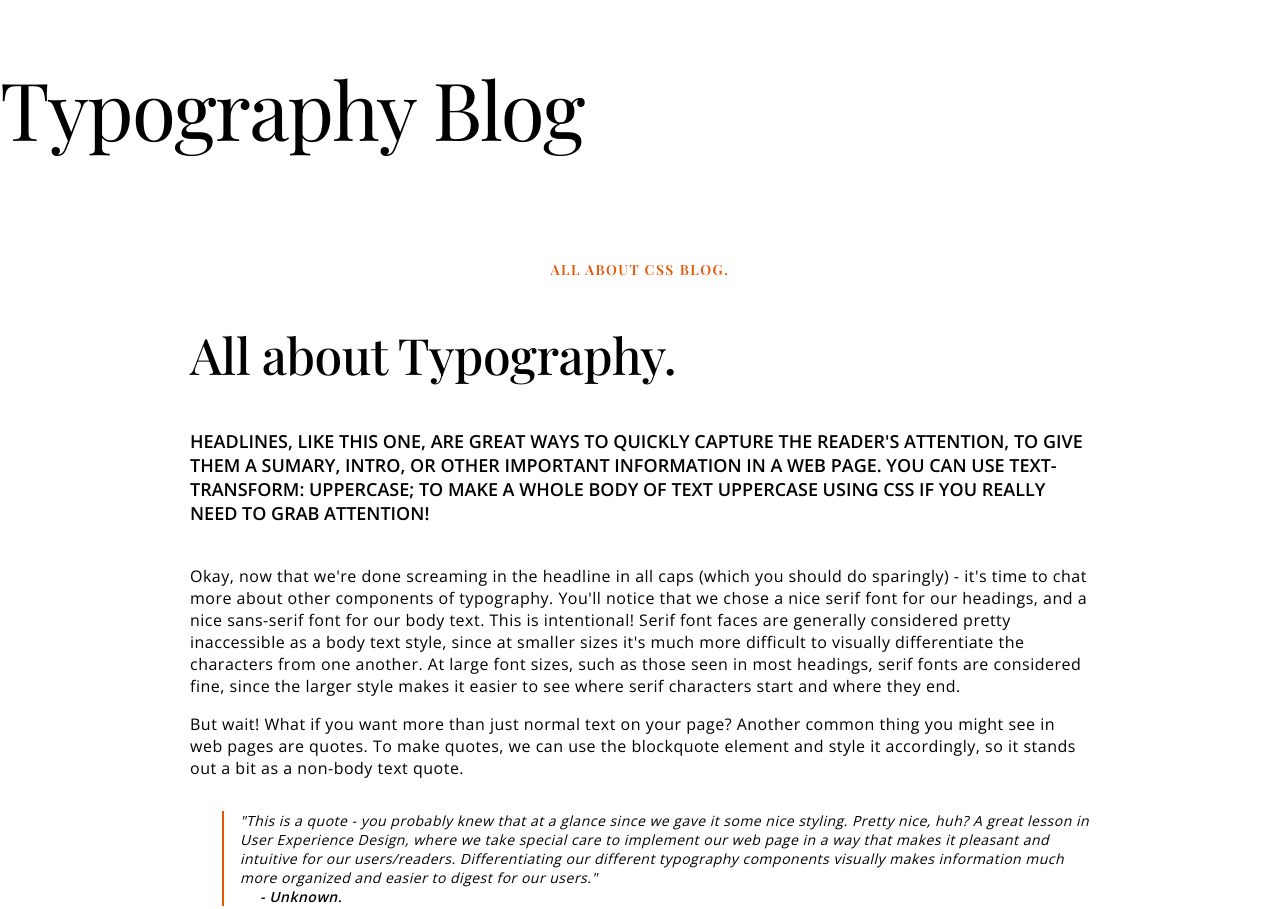
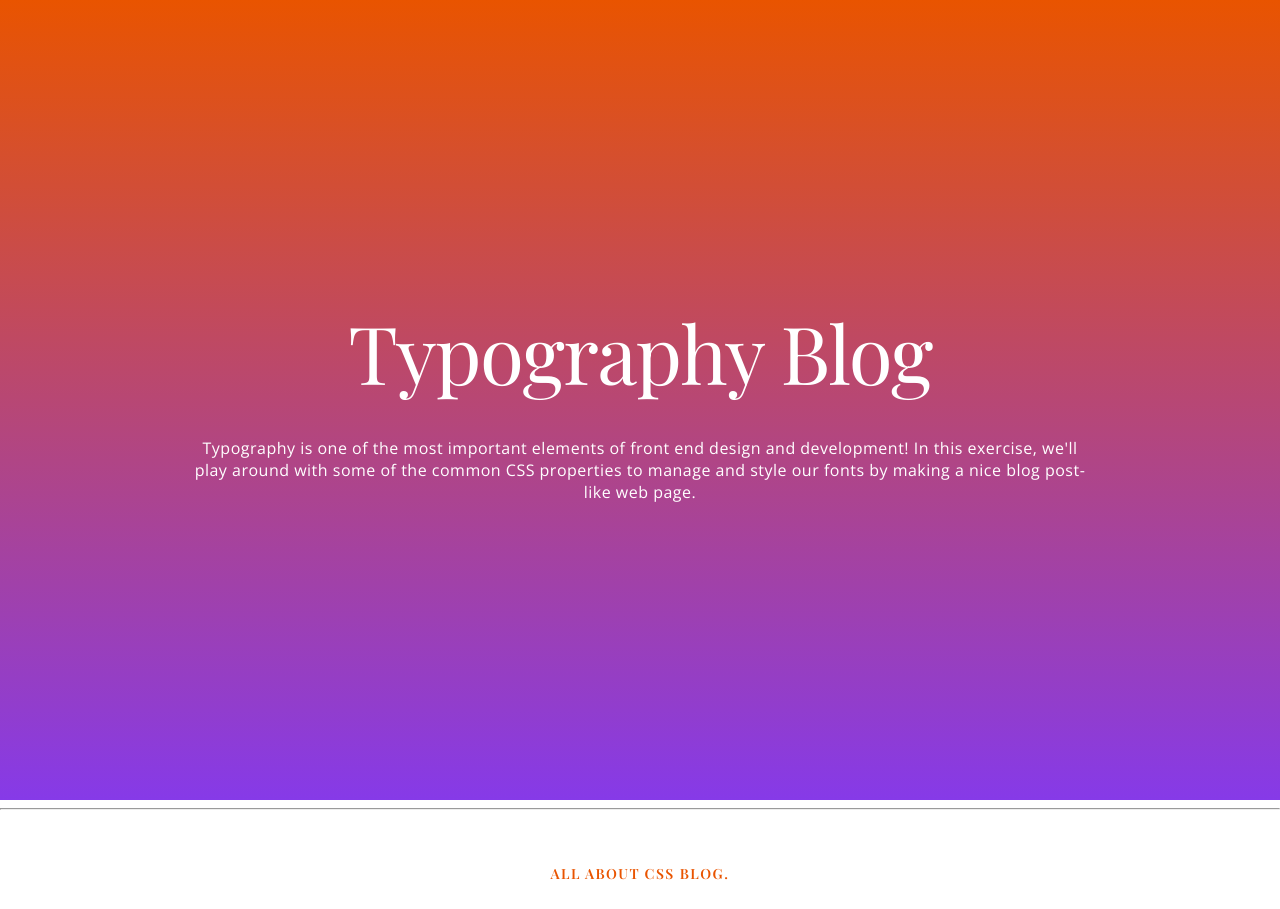
Before and after one commit to xnm-sdksdk/Blog-Post, a plain HTML site: page index.html in a window 1280 px wide. Shown: the top 909 px of the page. Drawn offline with nearby package versions, Linux system fonts and the light colour scheme.

Commit message:
Hero section

```diff
--- a/index.html
+++ b/index.html
@@ -17,7 +17,16 @@
     <title>Typography Blog</title>
   </head>
   <body>
-    <h1>Typography Blog</h1>
+    <div class="hero">
+      <h1>Typography Blog</h1>
+      <p>
+        Typography is one of the most important elements of front end design and
+        development! In this exercise, we'll play around with some of the common
+        CSS properties to manage and style our fonts by making a nice blog
+        post-like web page.
+      </p>
+    </div>
+    <hr />
     <div class="wrapper">
       <p class="info">All about css blog.</p>
       <h2>All about Typography.</h2>
@@ -158,11 +167,11 @@
 
     <footer>
       <ul>
-        <li>Privacy Policy</li>
-        <li>Terms & Conditions</li>
-        <li>About</li>
-        <li>Contact Us</li>
-        <li>More Info</li>
+        <li><a href="#">Privacy Policy</a></li>
+        <li><a href="#">Terms & Conditions</a></li>
+        <li><a href="#">About</a></li>
+        <li><a href="#">Contact Us</a></li>
+        <li><a href="#">More Info</a></li>
       </ul>
     </footer>
   </body>
--- a/styles/style.css
+++ b/styles/style.css
@@ -21,6 +21,7 @@ h1 {
   font-size: 80px;
   letter-spacing: -1.5px;
   font-weight: 400;
+  margin: 0;
 }
 
 h2 {
@@ -46,6 +47,29 @@ h5 {
 code {
   color: #e95400;
   font-weight: bold;
+}
+
+.hero {
+  display: flex;
+  flex-direction: column;
+  align-items: center;
+  justify-content: center;
+  height: 100vh;
+  background: linear-gradient(#e95400, #863ae8);
+  color: white;
+  text-align: center;
+}
+
+.hero h1,
+.hero p {
+  width: 75%;
+  max-width: 900px;
+  margin: 16px 0;
+}
+
+.hero hr {
+  width: 50%;
+  margin: 32px 0;
 }
 
 .wrapper {
```
